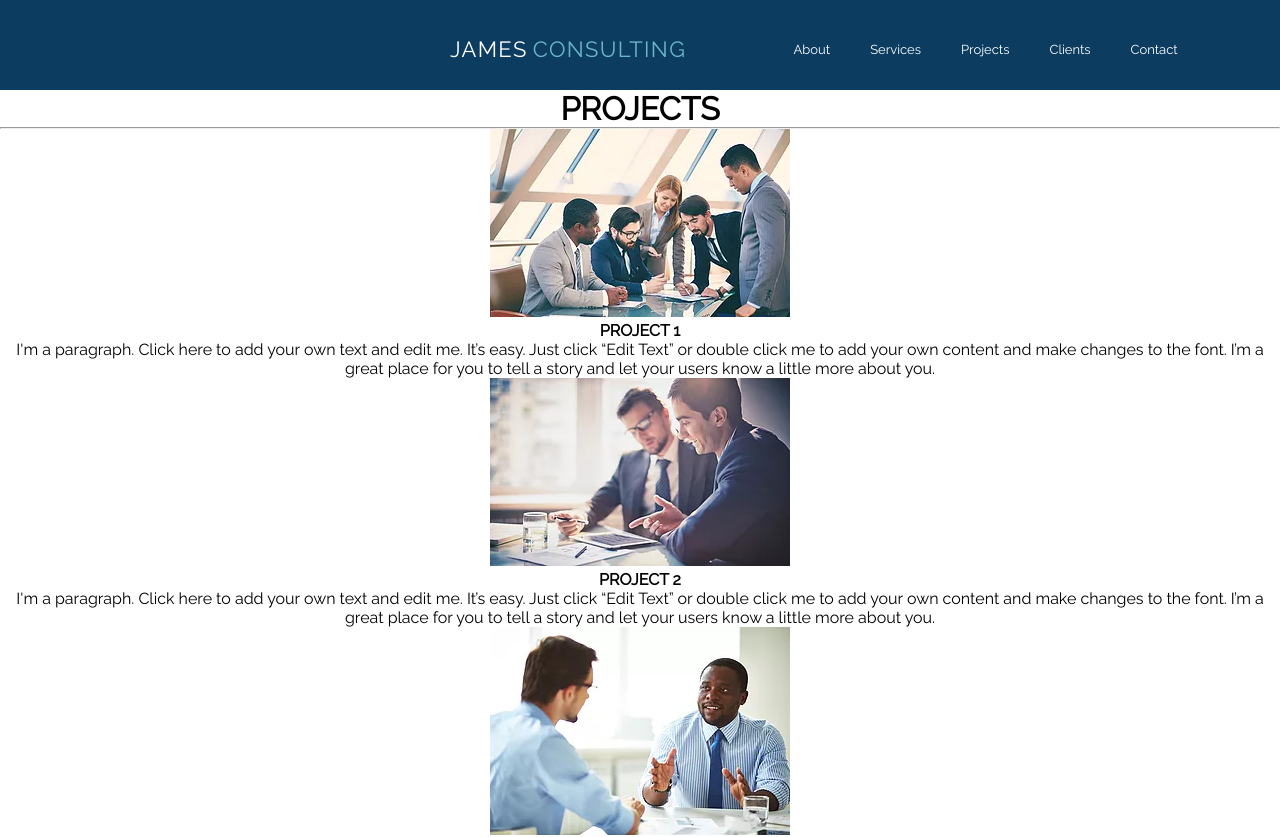
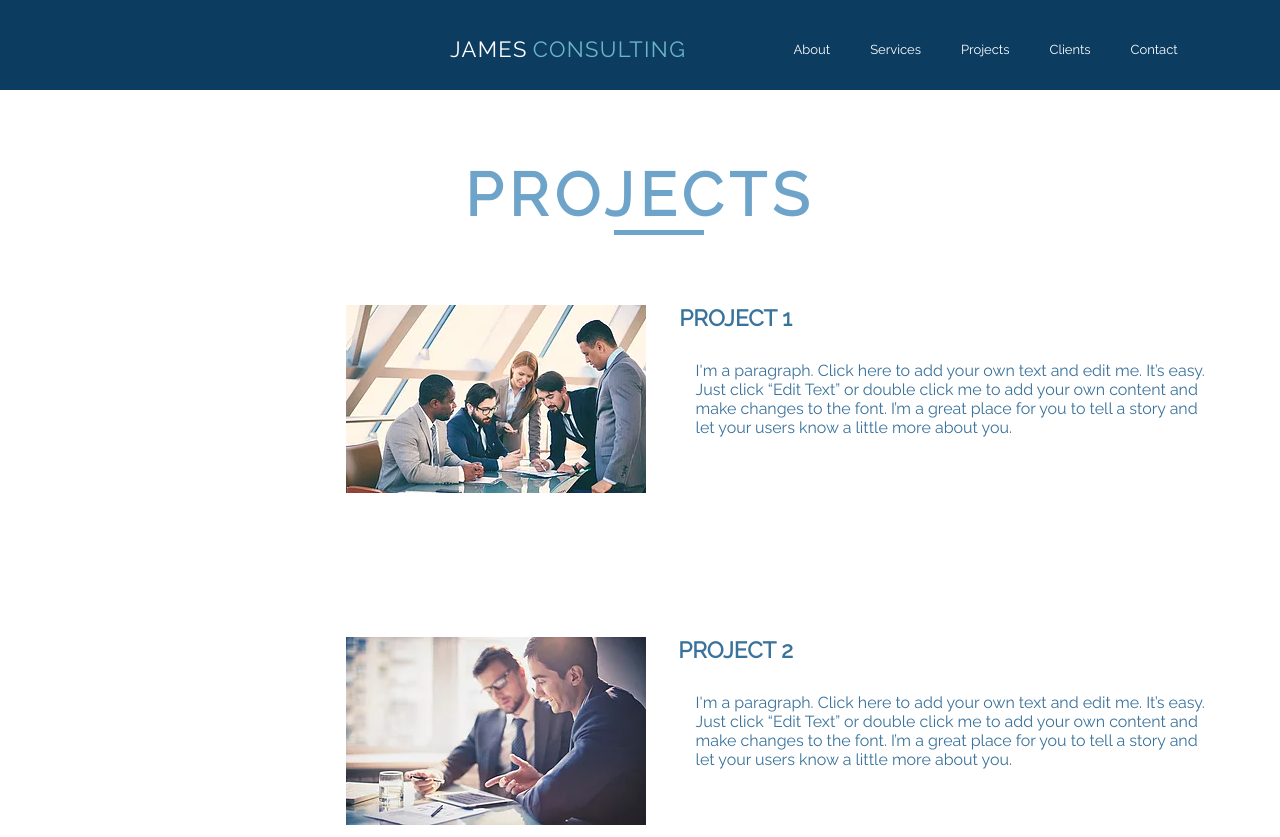
Before and after one commit to DylanLong0221/Template1, a React (Create React App) app: page /projects in a window 1280 px wide. Shown: the top 837 px of the page. Built offline with nearby package versions, Linux system fonts and the light colour scheme.

Commit message:
Projects Page done css

```diff
--- a/src/App.css
+++ b/src/App.css
@@ -8,6 +8,14 @@
 
 body {
 	height: 100%;
+}
+
+.Line {
+	width: 90px;
+	height: 5px;
+	background-color: #6EA4CA;
+	margin-left: 48%;
+	margin-bottom: 70px;
 }
 
 .App {
@@ -299,14 +307,6 @@ main {
 	letter-spacing: 0.4rem;
 }
 
-.Line {
-	width: 90px;
-	height: 5px;
-	background-color: #6EA4CA;
-	margin-left: 48%;
-	margin-bottom: 70px;
-}
-
 .AboutParaDown {
 	color: yellow;
 	width: 685px;
@@ -325,6 +325,10 @@ main {
 
 .AboutBg img {
 	float: left;
+}
+
+.AboutBg span {
+	color: #9B9696;
 }
 
 .AboutName {
@@ -365,6 +369,39 @@ margin-bottom: 80px;
 	padding-top:90px;
 }
 
+.ProjPageWrap h1 {
+	padding-top: 70px;
+	color: #6EA4CA;
+	font-size: 60px;
+	letter-spacing: 0.4rem;
+}
+
+.ProWrap {
+	width: 860px;
+	margin-left: 27%;
+	padding-bottom: 200px;
+}
+
+.ProWrap p {
+	font-size: 1rem;
+	color: #39729B;
+	word-break: normal;
+	text-align: left;
+}
+
+.ProWrap img {
+	float: left;
+	padding-right: 50px;
+}
+
+.ProWrap h4 {
+	padding-bottom: 30px;
+	position: relative;
+	right: 25%;
+	color: #39729B;
+	font-size: 1.4rem;
+}
+
 /*Clients Page*/
 .ClientPageWrap{
 	padding-top: 90px;
@@ -393,5 +430,3 @@ margin-bottom: 80px;
 	color: white;
 	padding-top: 50px;
 }
-
-/*Test*/
--- a/src/Components/Pages/About/AboutPage/People.js
+++ b/src/Components/Pages/About/AboutPage/People.js
@@ -5,7 +5,7 @@ const people = (props) => (
 		<div>
 			<div className="AboutBg">
 			<img src={props.img} alt="People"/>
-			<p className="AboutName"><span>{props.Name}<br/>{props.Job}</span></p>
+			<p className="AboutName">{props.Name}<br/><span>{props.Job}</span></p>
 			</div>
 		</div>
 		<p className="Aboutpg">I'm a paragraph. Click here to add your own text and edit me. It’s easy. Just click “Edit Text” or double click me to add your own content and make changes to the font. I’m a great place for you to tell a story and let your users know a little more about you.</p>
--- a/src/Components/Pages/Projects/Project/Project.js
+++ b/src/Components/Pages/Projects/Project/Project.js
@@ -1,7 +1,7 @@
 import React from 'react';
 
 const project = (props) => (
-		<div>
+		<div className="ProWrap">
 			<img src={props.img} alt="ProjPic"/>
 			<h4>{props.title}</h4>
 			<p>{props.para}</p>
--- a/src/Components/Pages/Projects/Projects.js
+++ b/src/Components/Pages/Projects/Projects.js
@@ -14,7 +14,7 @@ const projects = () => (
 		<Header/>
 			<div className="ProjPageWrap">
 				<h1><span>PROJECTS</span></h1>
-				<hr/>
+				<div className="Line"></div>
 				<Project img={Proj1} title="PROJECT 1" para="I'm a paragraph. Click here to add your own text and edit me. It’s easy. Just click “Edit Text” or double click me to add your own content and make changes to the font. I’m a great place for you to tell a story and let your users know a little more about you." />
 				<Project img={Proj2} title="PROJECT 2" para="I'm a paragraph. Click here to add your own text and edit me. It’s easy. Just click “Edit Text” or double click me to add your own content and make changes to the font. I’m a great place for you to tell a story and let your users know a little more about you." />
 				<Project img={Proj3} title="PROJECT 3" para="I'm a paragraph. Click here to add your own text and edit me. It’s easy. Just click “Edit Text” or double click me to add your own content and make changes to the font. I’m a great place for you to tell a story and let your users know a little more about you." />
```
